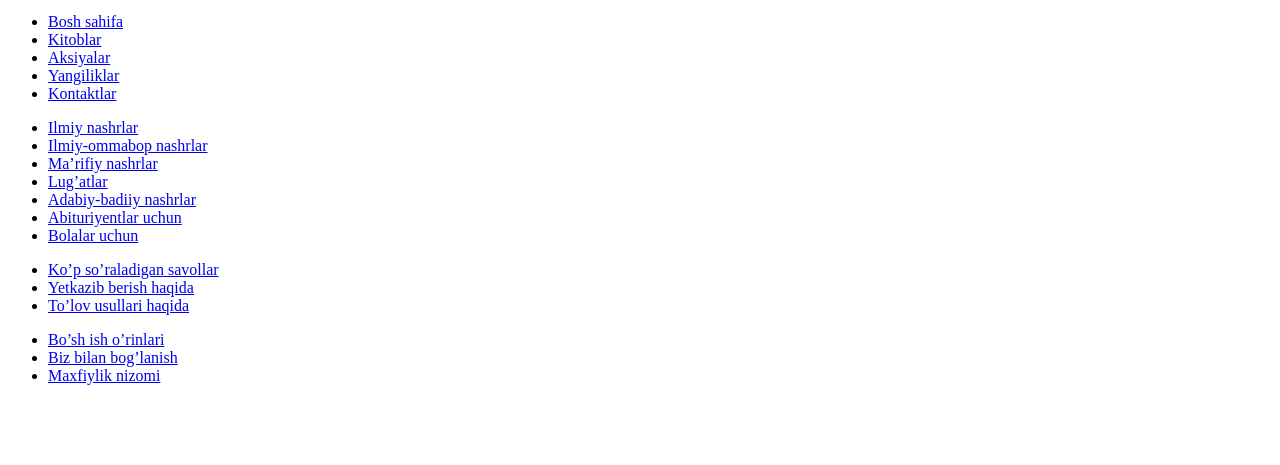
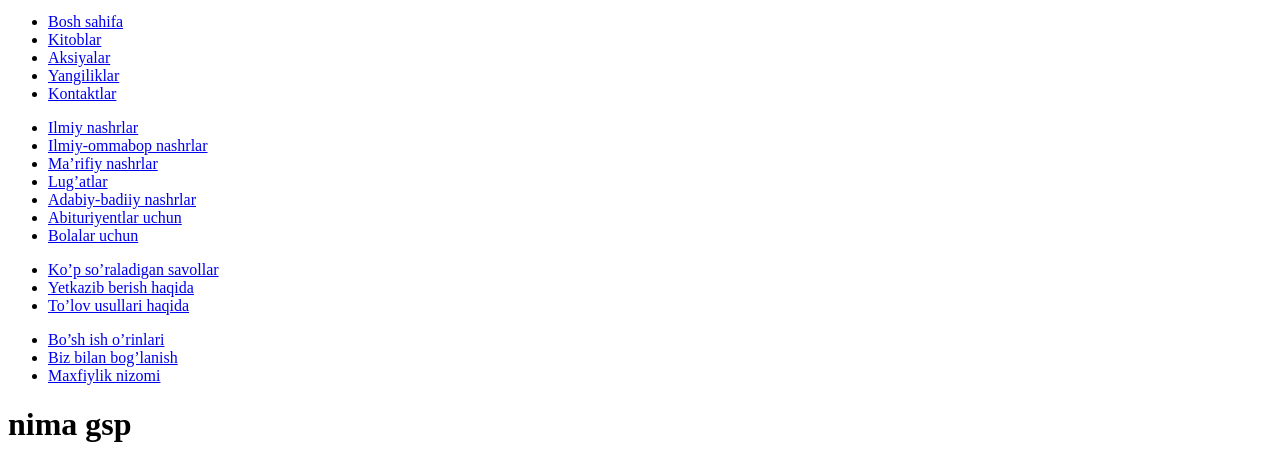
Before and after one commit to ilhombekk/akedemnashr, a plain HTML site: page index.html in a window 1280 px wide. Shown: the part 2177-2642 px from the top of the page. Before the commit the page ends 2578 px from the top, so only its background shows below. Drawn offline with Linux system fonts and the light colour scheme.

Commit message:
Add site heading and motto

```diff
--- a/index.html
+++ b/index.html
@@ -133,7 +133,7 @@
                     </ul>
                 </div>
             </footer>
-
+            <h1>nima gsp</h1>
 
         </body>
         </html>
```
